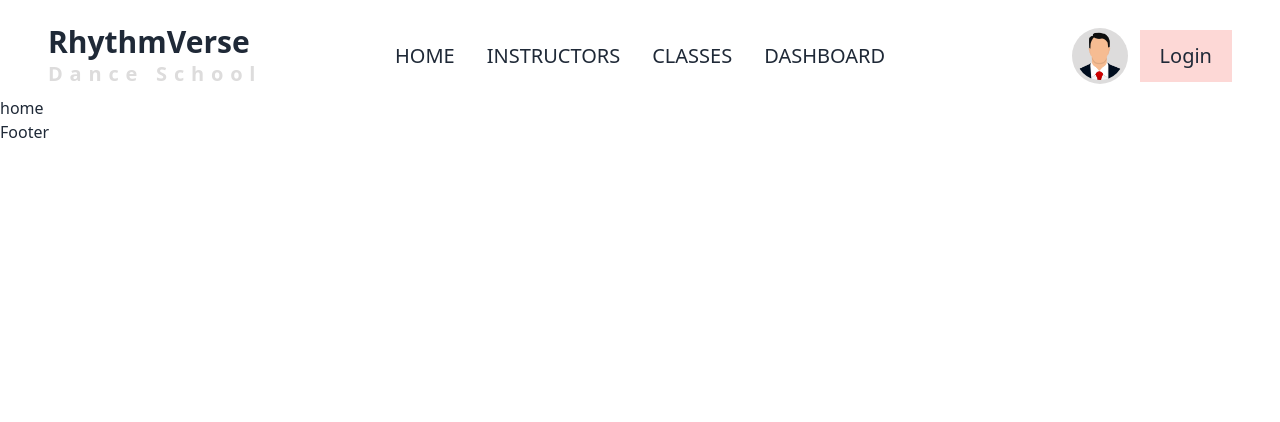
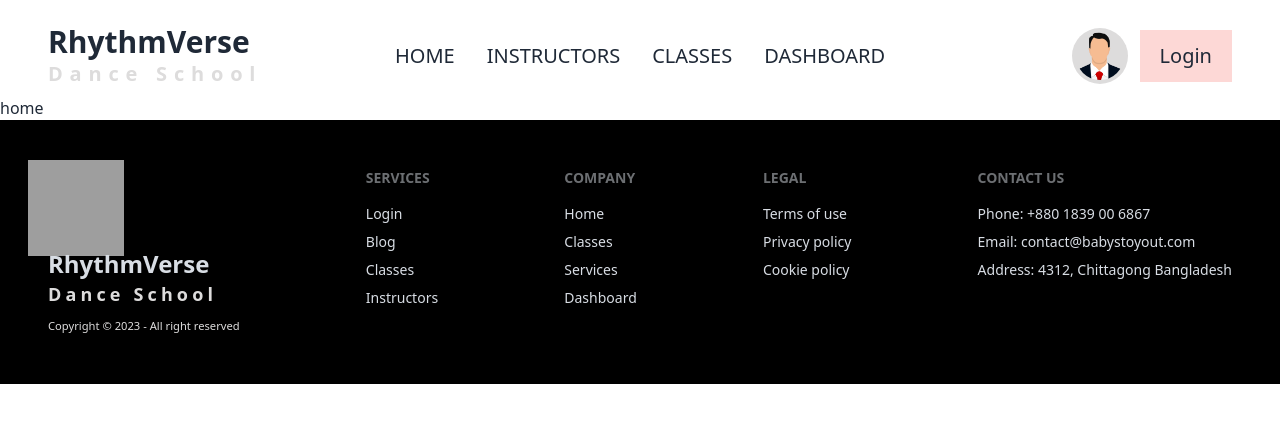
Before and after one commit to kamrulislam2/rhythmverse-dance-school-client, a React (Vite) app: page / in a window 1280 px wide. Shown: the top 422 px of the page. Built offline with nearby package versions, Linux system fonts and the light colour scheme; grey boxes are pictures that could not be loaded.

Commit message:
Footer added

```diff
--- a/src/Pages/Shared/Footer.jsx
+++ b/src/Pages/Shared/Footer.jsx
@@ -1,7 +1,54 @@
 import React from "react";
+import logo from "../../assets/site-logo.ico";
+import { Link } from "react-router-dom";
 
 const Footer = () => {
-  return <div>Footer</div>;
+  return (
+    <footer className="footer flex flex-col lg:flex-row justify-between  p-10 lg:p-12 bg-black text-neutral-content">
+      <div>
+        <img className="w-24 h-24 -ml-5 -mt-2" src={logo} alt="" />
+        <Link
+          to="/"
+          className="cursor-pointer -mt-4 font-extrabold text-xl lg:text-2xl flex flex-col"
+        >
+          RhythmVerse
+          <span className="text-sm lg:text-lg text-[#DDDCDC] font-semibold tracking-[0.29em] lg:tracking-[0.23em]">
+            Dance School
+          </span>
+        </Link>
+        <small className="w-1/2 lg:w-full text-[#DDDCDC]">
+          Copyright © 2023 - All right reserved
+        </small>
+      </div>
+      <div>
+        <span className="footer-title">Services</span>
+        <a className="link link-hover">Login</a>
+        <a className="link link-hover">Blog</a>
+        <a className="link link-hover">Classes</a>
+        <a className="link link-hover">Instructors</a>
+      </div>
+      <div>
+        <span className="footer-title">Company</span>
+        <a className="link link-hover">Home</a>
+        <a className="link link-hover">Classes</a>
+        <a className="link link-hover">Services</a>
+        <a className="link link-hover">Dashboard</a>
+      </div>
+      <div>
+        <span className="footer-title">Legal</span>
+        <a className="link link-hover">Terms of use</a>
+        <a className="link link-hover">Privacy policy</a>
+        <a className="link link-hover">Cookie policy</a>
+      </div>
+
+      <div>
+        <span className="footer-title">Contact Us</span>
+        <a className="link link-hover">Phone: +880 1839 00 6867</a>
+        <a className="link link-hover">Email: contact@babystoyout.com</a>
+        <a className="link link-hover">Address: 4312, Chittagong Bangladesh</a>
+      </div>
+    </footer>
+  );
 };
 
 export default Footer;
--- a/src/components/Container/Container.jsx
+++ b/src/components/Container/Container.jsx
@@ -1,7 +1,7 @@
 import React from "react";
 
 const Container = ({ children }) => {
-  return <div className="lg:px-10 pt-2 lg:pt-4">{children}</div>;
+  return <div className="px-3 lg:px-10 pt-2 lg:pt-4">{children}</div>;
 };
 
 export default Container;
```
Also changed, not shown: 1 other file (tests, documents, lock files or other folders).
